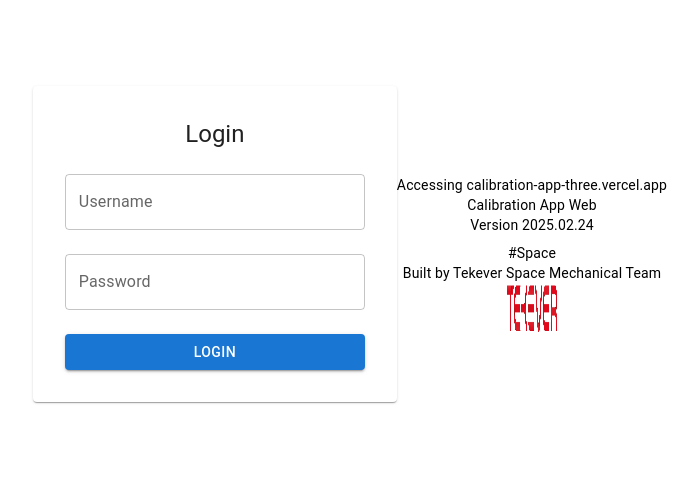
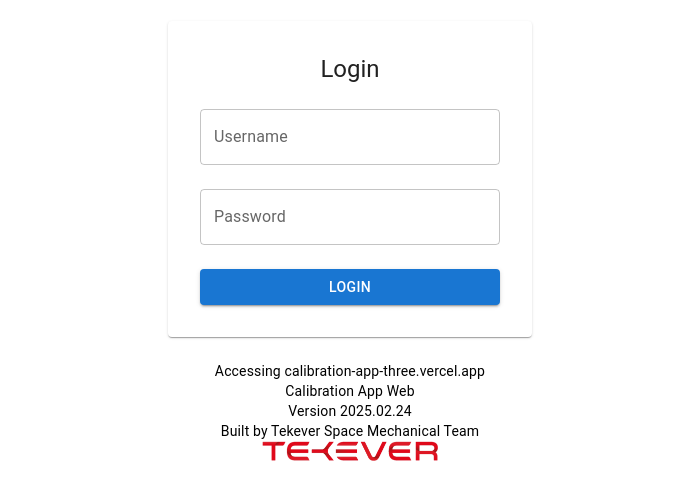
Before and after one commit to alextekever/calibration-app, a React (Vite) app: page / in a window 1280 px wide. Shown: the part 164-664 px from the top of the page, without its empty margins (290-987 px from the left). Built offline with nearby package versions, Linux system fonts and the light colour scheme.

Commit message:
Changed app icon

```diff
--- a/src/pages/Login.tsx
+++ b/src/pages/Login.tsx
@@ -41,7 +41,7 @@
   };
 
   return (
-    <Box sx={{ display: 'flex', justifyContent: 'center', alignItems: 'center', minHeight: '100vh' }}>
+    <Box sx={{ display: 'flex', flexDirection: 'column', justifyContent: 'center', alignItems: 'center', minHeight: '100vh' }}>
       <Paper sx={{ p: 4, width: 300 }}>
         <Typography variant="h5" align="center" gutterBottom>
           Login
@@ -67,14 +67,14 @@
           </Button>
         </form>
       </Paper>
+
       {/* Footer Information */}
-      <Box sx={{ mt: 4, textAlign: 'center' }}>
+      <Box sx={{ mt: 3, textAlign: 'center' }}>
         <Typography variant="body2">Accessing calibration-app-three.vercel.app</Typography>
         <Typography variant="body2">Calibration App Web</Typography>
         <Typography variant="body2">Version 2025.02.24</Typography>
-        <Typography variant="body2" sx={{ display: 'block', mt: 1 }}>#Space</Typography>
         <Typography variant="body2">Built by Tekever Space Mechanical Team</Typography>
-        <img src="/logo.png" alt="Logo" style={{ width: 50, height: 50, marginBottom: 8 }} />
+        <img src="/logo.png" alt="Logo" style={{height: 20, marginBottom: 2 }} />
       </Box>
     </Box>
   );
```
